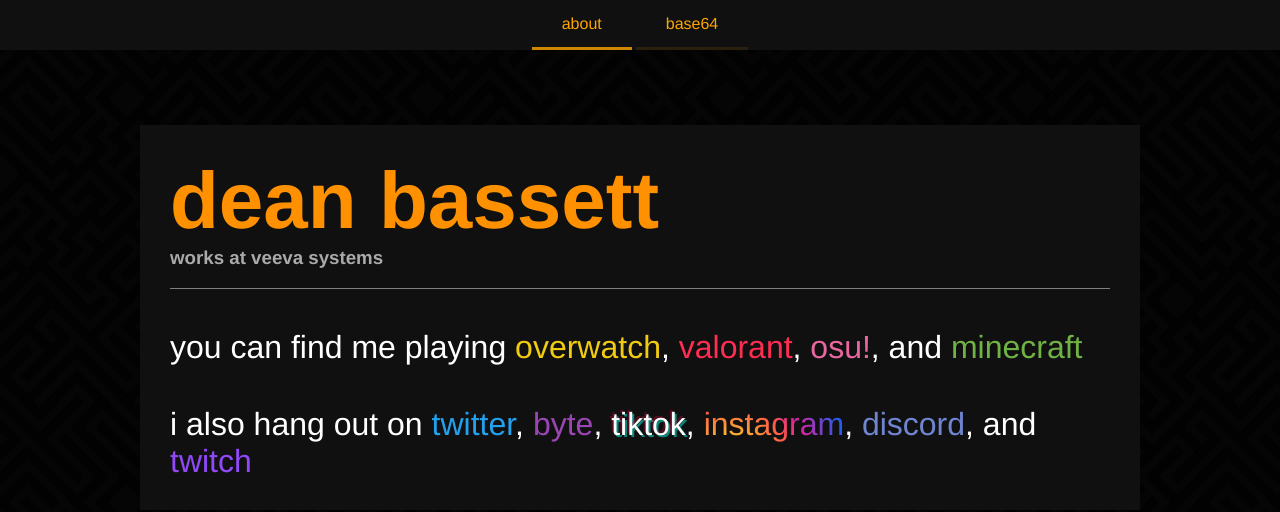
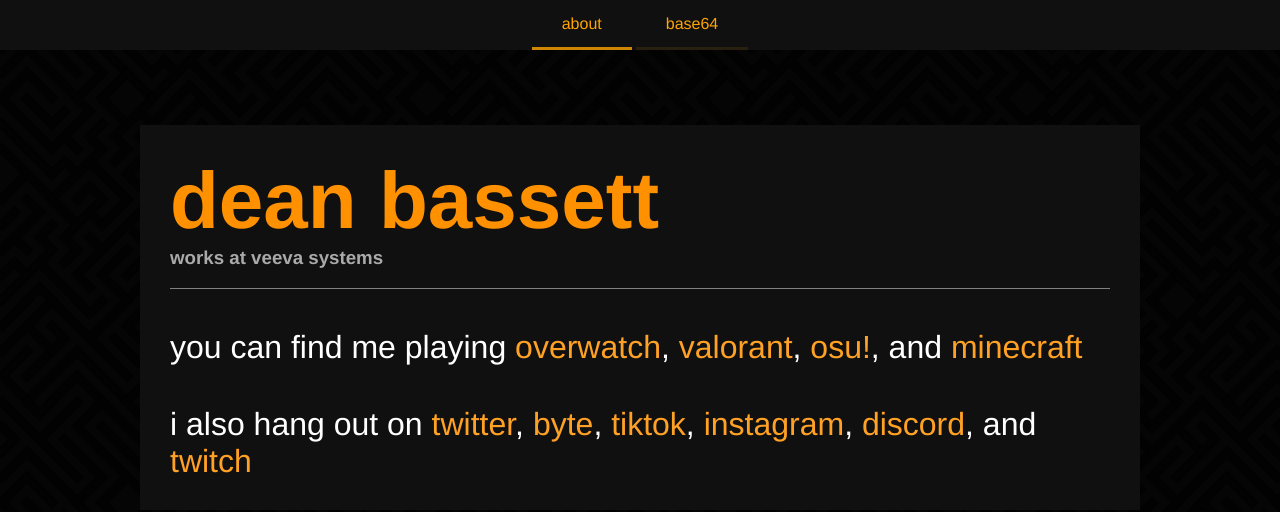
Before and after one commit to deanveloper/website-next, a Vue app: page / in a window 1280 px wide. Shown: the top 512 px of the page. Built offline with nearby package versions, Linux system fonts and the light colour scheme.

Commit message:
no more unicorn barf

```diff
--- a/src/views/About.vue
+++ b/src/views/About.vue
@@ -5,31 +5,31 @@
 		<hr class="bar" />
 		<section class="i-do games">
 			you can find me playing
-			<Tooltipper style="color: #F0CB11" triggerClass="game-trigger">
+			<Tooltipper triggerClass="game-trigger">
 				<template #trigger>overwatch</template>
 				<template #tooltip>Dean#13801</template>
 			</Tooltipper>,
-			<Tooltipper style="color: #FE2D51" triggerClass="game-trigger">
+			<Tooltipper triggerClass="game-trigger">
 				<template #trigger>valorant</template>
 				<template #tooltip>dean#dean</template>
 			</Tooltipper>,
-			<Tooltipper style="color: #E7679F" triggerClass="game-trigger">
+			<Tooltipper triggerClass="game-trigger">
 				<template #trigger>osu!</template>
 				<template #tooltip>deanveloper</template>
 			</Tooltipper>, and
-			<Tooltipper style="color: #71B245" triggerClass="game-trigger">
+			<Tooltipper triggerClass="game-trigger">
 				<template #trigger>minecraft</template>
 				<template #tooltip>deanveloper</template>
 			</Tooltipper>
 		</section>
 		<section class="i-do social">
 			i also hang out on
-			<a class="social-link twitter" target="_blank" href="https://twitter.com/deanveloper">twitter</a>,
-			<a class="social-link byte" target="_blank" href="https://www.byte.co/@deanb">byte</a>,
-			<a class="social-link tiktok" target="_blank" href="https://www.tiktok.com/@deanveloper">tiktok</a>,
-			<a class="social-link instagram" target="_blank" href="https://instagram.com/deanveloper">instagram</a>,
-			<a class="social-link discord" target="_blank" href="https://discord.gg/a9p7Jpm">discord</a>, and
-			<a class="social-link twitch" target="_blank" href="https://www.twitch.tv/deanveloper">twitch</a>
+			<a class="social-link" target="_blank" href="https://twitter.com/deanveloper">twitter</a>,
+			<a class="social-link" target="_blank" href="https://www.byte.co/@deanb">byte</a>,
+			<a class="social-link" target="_blank" href="https://www.tiktok.com/@deanveloper">tiktok</a>,
+			<a class="social-link" target="_blank" href="https://instagram.com/deanveloper">instagram</a>,
+			<a class="social-link" target="_blank" href="https://discord.gg/a9p7Jpm">discord</a>, and
+			<a class="social-link" target="_blank" href="https://www.twitch.tv/deanveloper">twitch</a>
 		</section>
 	</div>
 </template>
@@ -42,14 +42,6 @@
 export default class About extends Vue {
 }
 </script>
-
-<style lang="scss">
-
-.game-trigger {
-	cursor: pointer;
-}
-
-</style>
 
 <style scoped lang="scss">
 .page-about {
@@ -77,37 +69,16 @@
 	font-weight: 400;
 	margin-top: 40px;
 }
+
+::v-deep .game-trigger {
+	cursor: pointer;
+
+	color: rgb(255, 161, 37);
+}
+
 .social-link {
 	text-decoration: none;
-}
 
-.twitter {
-	color: #23A1EF
-}
-
-.byte {
-	color: #9a45b4;
-}
-
-.instagram {
-	background: radial-gradient(circle at 20% 150%, #fcee58 0%, #fce921 5%, #fd5949 45%,#d6249f 60%,#285AEB 90%);
-
-	-webkit-background-clip: text;
-	background-clip: text;
-
-	color: transparent;
-}
-
-.tiktok {
-	color: white;
-	filter: drop-shadow(-2px -2px #c2063565) drop-shadow(2px 2px #04ffea80);
-}
-
-.discord {
-	color: #6F85D0;
-}
-
-.twitch {
-	color: #9048F9;
+	color: rgb(255, 161, 37);
 }
 </style>
```
